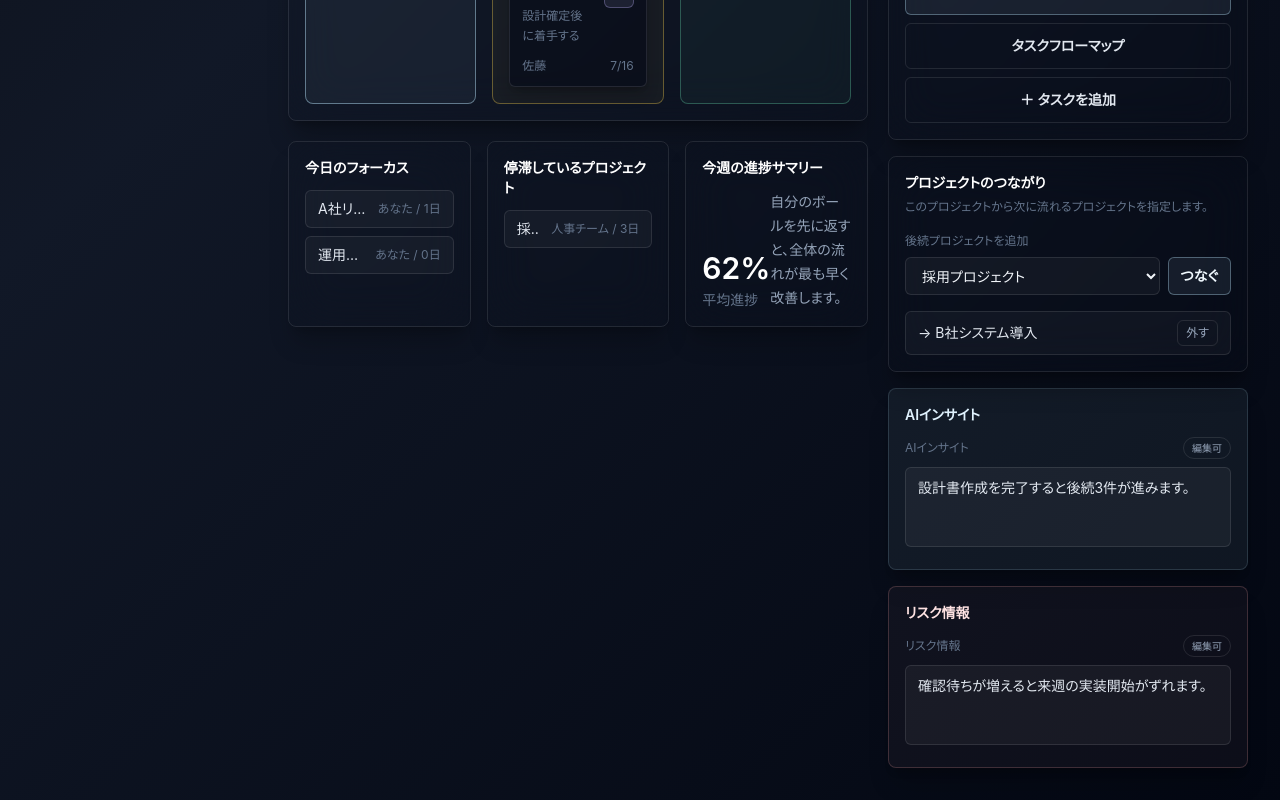
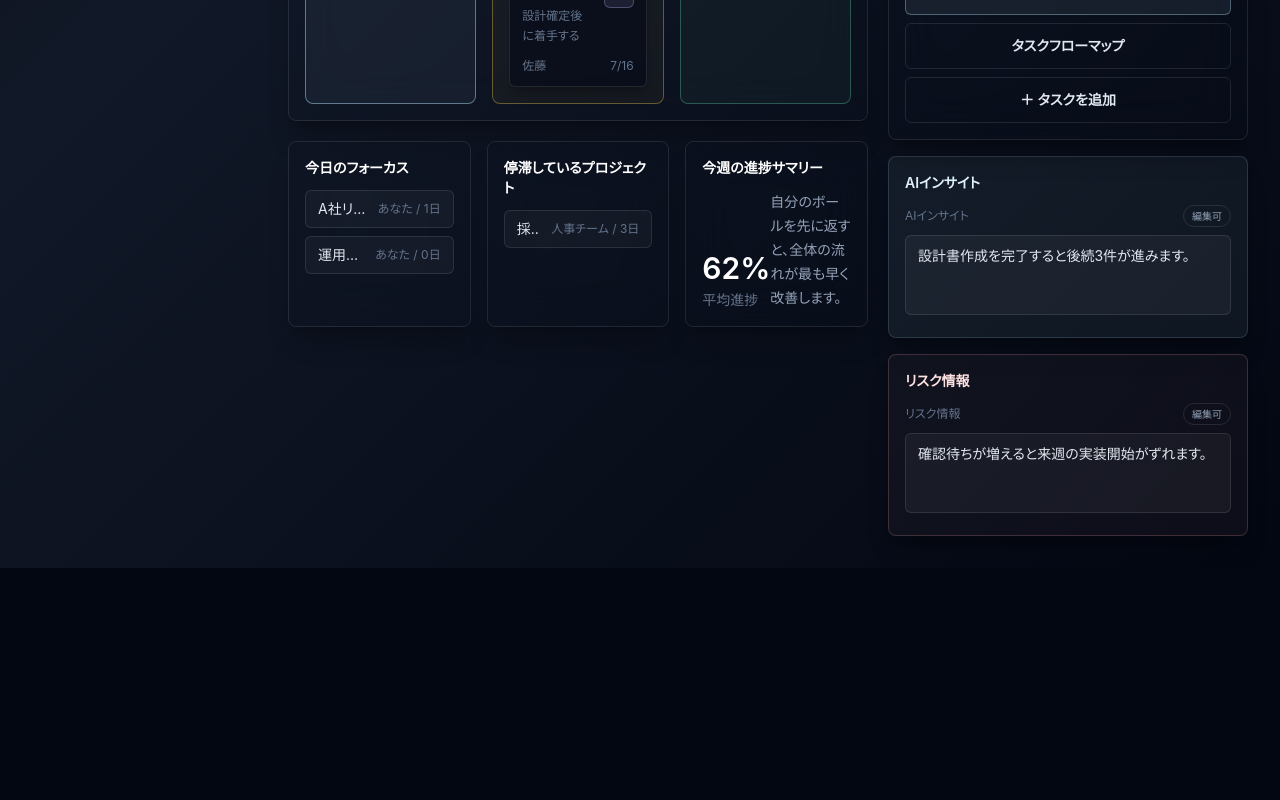
Before and after one commit to egawa-itax25/ai-work-os, a Next.js app: page /portfolio in a window 1280 px wide. Shown: the part 1409-2209 px from the top of the page. After the commit the page ends 1977 px from the top, so only its background shows below. Built offline with nearby package versions, Linux system fonts and the light colour scheme.

Commit message:
Hide project connection editor

```diff
--- a/src/app/portfolio/portfolio-view.tsx
+++ b/src/app/portfolio/portfolio-view.tsx
@@ -422,29 +422,6 @@ export default function PortfolioView({
     });
   }
 
-  function addProjectConnection(sourceId: string, targetId: string) {
-    if (!sourceId || !targetId || sourceId === targetId) {
-      return;
-    }
-
-    setProjectConnections((current) => {
-      if (current.some((connection) => connection.sourceId === sourceId && connection.targetId === targetId)) {
-        return current;
-      }
-
-      return [...current, { sourceId, targetId }];
-    });
-  }
-
-  function removeProjectConnection(sourceId: string, targetId: string) {
-    setProjectConnections((current) =>
-      current.filter(
-        (connection) =>
-          connection.sourceId !== sourceId || connection.targetId !== targetId,
-      ),
-    );
-  }
-
   return (
     <section className="min-h-screen space-y-5 text-slate-100">
       <header className="flex flex-col gap-4 lg:flex-row lg:items-end lg:justify-between">
@@ -507,11 +484,8 @@ export default function PortfolioView({
         <ProjectInspector
           project={selectedProject}
           projects={visibleProjects}
-          projectConnections={projectConnections}
           saveState={saveState}
-          onAddConnection={addProjectConnection}
           onCreateTask={(project) => setDrawer({ type: "task", projectName: project.name })}
-          onRemoveConnection={removeProjectConnection}
           onSelect={setSelectedId}
           onUpdate={updateProject}
         />
@@ -959,20 +933,14 @@ function formatDateLabel(value: string) {
 function ProjectInspector({
   project,
   projects,
-  projectConnections,
   saveState,
-  onAddConnection,
-  onRemoveConnection,
   onSelect,
   onUpdate,
   onCreateTask,
 }: {
   project?: PortfolioProject;
   projects: PortfolioProject[];
-  projectConnections: ProjectConnection[];
   saveState: "saved" | "saving";
-  onAddConnection: (sourceId: string, targetId: string) => void;
-  onRemoveConnection: (sourceId: string, targetId: string) => void;
   onSelect: (id: string) => void;
   onUpdate: (id: string, patch: Partial<PortfolioProject>) => void;
   onCreateTask: (project: PortfolioProject) => void;
@@ -1055,14 +1023,6 @@ function ProjectInspector({
         </div>
       </section>
 
-      <ProjectConnectionEditor
-        connections={projectConnections}
-        project={project}
-        projects={projects}
-        onAddConnection={onAddConnection}
-        onRemoveConnection={onRemoveConnection}
-      />
-
       <section className="rounded-lg border border-sky-200/15 bg-sky-200/[0.06] p-4 shadow-xl shadow-black/20">
         <p className="text-sm font-semibold text-sky-100">AIインサイト</p>
         <EditableTextarea value={project.aiSuggestion ?? ""} label="AIインサイト" onChange={(value) => onUpdate(project.id, { aiSuggestion: value })} compact />
@@ -1073,111 +1033,6 @@ function ProjectInspector({
         <EditableTextarea value={project.risk ?? ""} label="リスク情報" onChange={(value) => onUpdate(project.id, { risk: value })} compact />
       </section>
     </aside>
-  );
-}
-
-function ProjectConnectionEditor({
-  project,
-  projects,
-  connections,
-  onAddConnection,
-  onRemoveConnection,
-}: {
-  project: PortfolioProject;
-  projects: PortfolioProject[];
-  connections: ProjectConnection[];
-  onAddConnection: (sourceId: string, targetId: string) => void;
-  onRemoveConnection: (sourceId: string, targetId: string) => void;
-}) {
-  const candidates = projects.filter((item) => item.id !== project.id);
-  const outgoingConnections = connections.filter((connection) => connection.sourceId === project.id);
-  const incomingConnections = connections.filter((connection) => connection.targetId === project.id);
-  const [targetId, setTargetId] = useState(candidates[0]?.id ?? "");
-
-  useEffect(() => {
-    if (!candidates.some((candidate) => candidate.id === targetId)) {
-      setTargetId(candidates[0]?.id ?? "");
-    }
-  }, [candidates, targetId]);
-
-  function getProjectName(id: string) {
-    return projects.find((item) => item.id === id)?.name ?? "不明なプロジェクト";
-  }
-
-  return (
-    <section className="rounded-lg border border-white/10 bg-slate-950/62 p-4 shadow-xl shadow-black/25 backdrop-blur-xl">
-      <div className="flex items-start justify-between gap-3">
-        <div>
-          <p className="text-sm font-semibold text-white">プロジェクトのつながり</p>
-          <p className="mt-1 text-xs leading-5 text-slate-500">
-            このプロジェクトから次に流れるプロジェクトを指定します。
-          </p>
-        </div>
-      </div>
-
-      <div className="mt-4 grid gap-2">
-        <label className="text-xs text-slate-500" htmlFor={`connection-${project.id}`}>
-          後続プロジェクトを追加
-        </label>
-        <div className="grid gap-2 sm:grid-cols-[1fr_auto]">
-          <select
-            id={`connection-${project.id}`}
-            value={targetId}
-            onChange={(event) => setTargetId(event.target.value)}
-            className="min-w-0 rounded-md border border-white/10 bg-white/[0.04] px-3 py-2 text-sm text-slate-100 outline-none focus:border-sky-200/60"
-          >
-            {candidates.map((candidate) => (
-              <option key={candidate.id} value={candidate.id}>
-                {candidate.name}
-              </option>
-            ))}
-          </select>
-          <button
-            type="button"
-            onClick={() => onAddConnection(project.id, targetId)}
-            className="rounded-md border border-sky-200/35 bg-sky-200/[0.08] px-3 py-2 text-sm font-semibold text-sky-50 transition hover:bg-sky-200/[0.14]"
-          >
-            つなぐ
-          </button>
-        </div>
-      </div>
-
-      <div className="mt-4 space-y-2">
-        {outgoingConnections.length > 0 ? (
-          outgoingConnections.map((connection) => (
-            <div key={`${connection.sourceId}-${connection.targetId}`} className="flex items-center justify-between gap-3 rounded-md border border-white/10 bg-white/[0.035] px-3 py-2">
-              <span className="min-w-0 truncate text-sm text-slate-200">
-                → {getProjectName(connection.targetId)}
-              </span>
-              <button
-                type="button"
-                onClick={() => onRemoveConnection(connection.sourceId, connection.targetId)}
-                className="shrink-0 rounded-md border border-white/10 px-2 py-1 text-xs text-slate-400 transition hover:bg-white/[0.06] hover:text-slate-100"
-              >
-                外す
-              </button>
-            </div>
-          ))
-        ) : (
-          <p className="rounded-md border border-dashed border-white/10 px-3 py-3 text-sm text-slate-500">
-            後続プロジェクトはまだありません。
-          </p>
-        )}
-      </div>
-
-      {incomingConnections.length > 0 ? (
-        <div className="mt-4 border-t border-white/10 pt-3">
-          <p className="text-xs text-slate-500">このプロジェクトへ流れてくるもの</p>
-          <div className="mt-2 space-y-1">
-            {incomingConnections.map((connection) => (
-              <p key={`${connection.sourceId}-${connection.targetId}`} className="truncate text-xs text-slate-400">
-                ← {getProjectName(connection.sourceId)}
-              </p>
-            ))}
-          </div>
-        </div>
-      ) : null}
-    </section>
   );
 }
 
```
Also changed, not shown: Decisions/2026-07-12-hide-project-connections-in-inspector.md (added, +24 -0 lines), Projects/portfolio-view.md (+2 -0 lines).
